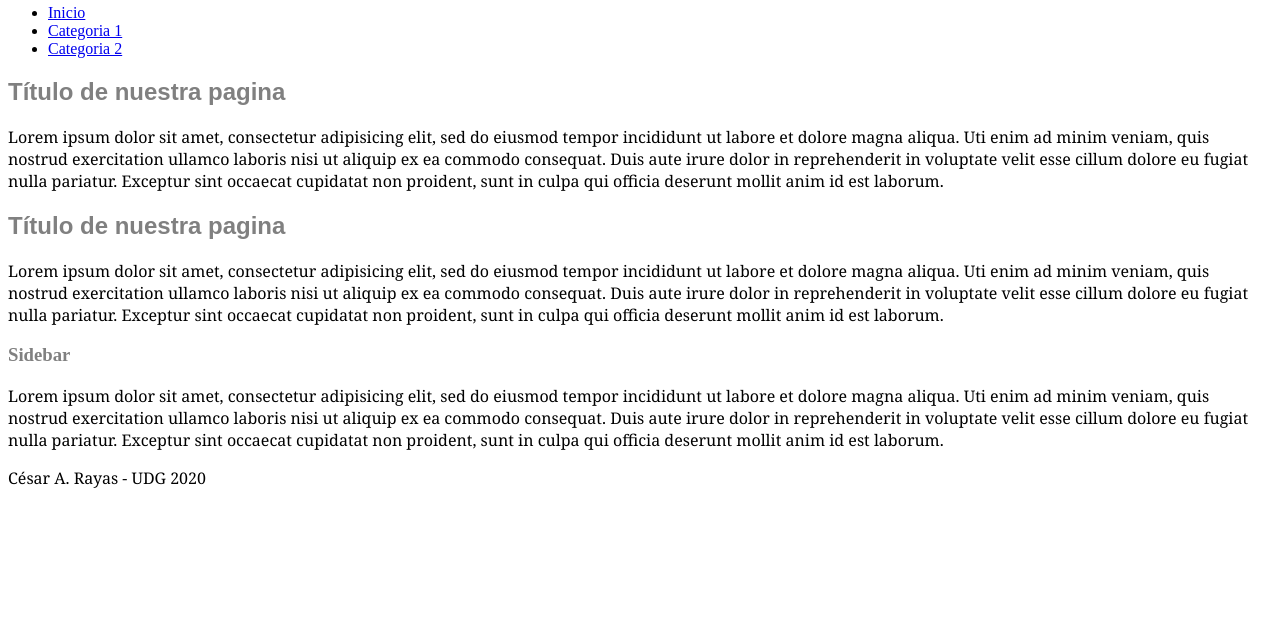
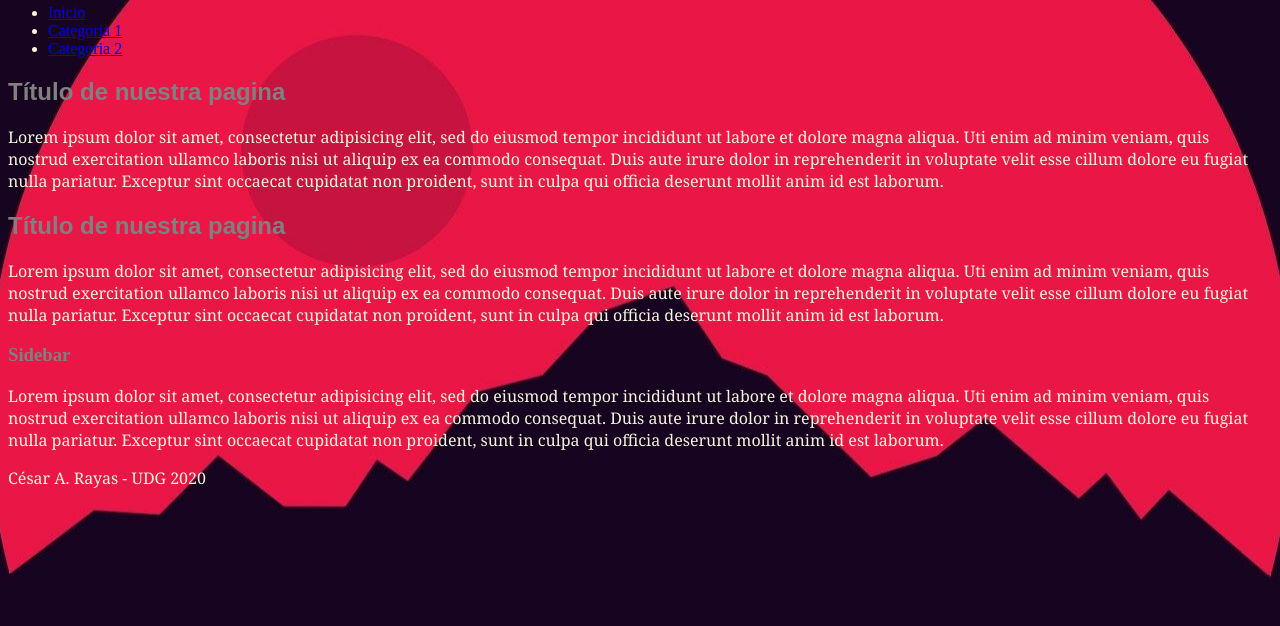
Before and after one commit to cesRay/LayoutSample, a plain HTML site: page index.html in a window 1280 px wide. Shown: the part 174-800 px from the top of the page. Drawn offline with Linux system fonts and the light colour scheme.

Commit message:
Added some images
Added images to try to set as background for index.html

```diff
--- a/css/styles.css
+++ b/css/styles.css
@@ -1,12 +1,16 @@
 
 /* Este es un comentario */
 
-/*
+
 body {
-    background:#000000;
-    color:#ffffff;
+    background:url(../imagenes/MountainAndMoon.jpg);
+    background-repeat: no-repeat;
+    background-position: center;
+    background-size: auto;
+    color: beige;
+    text-size-adjust: none;
 }
-*/
+
 
 
 /*Selectores*/
--- a/index.html
+++ b/index.html
@@ -5,6 +5,7 @@
     <meta name="viewport" content="width=device-width, initial-scale=1.0">
     <meta http-equiv="X-UA-Compatible" content="ie=edge">
     <title>Document</title>
+    <link rel="shortcut icon" type="image/icon" href = "imagenes/dice.jpg" >
     <link rel="stylesheet" href="css/styles.css">
 </head>
 <body>
```
Also changed, not shown: imagenes/MountainAndMoon.jpg (added), imagenes/cardumen.jpg (added), imagenes/village.jpg (added), imagenes/wallpaper-rick-and-morty.jfif (added), 1 other file.
